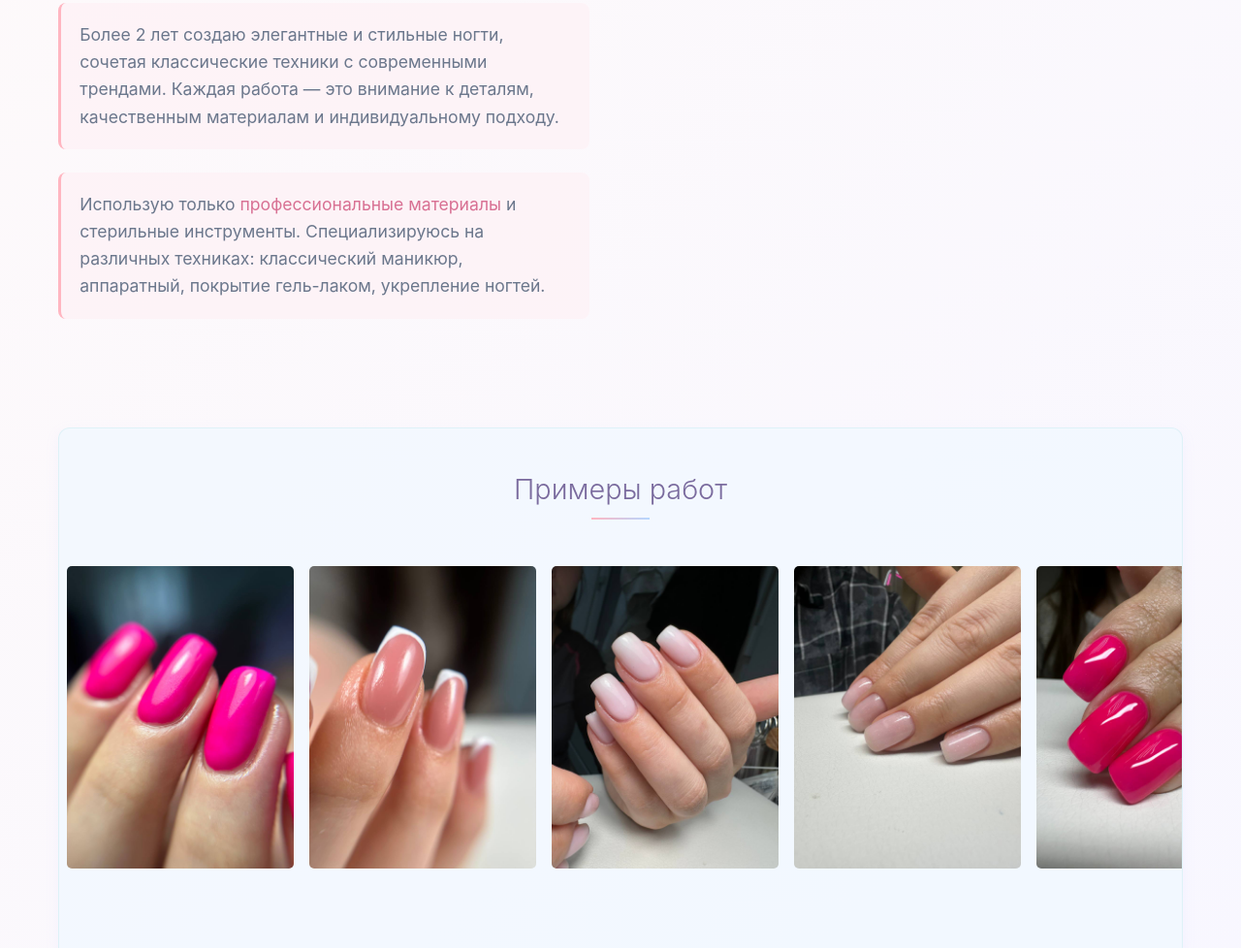
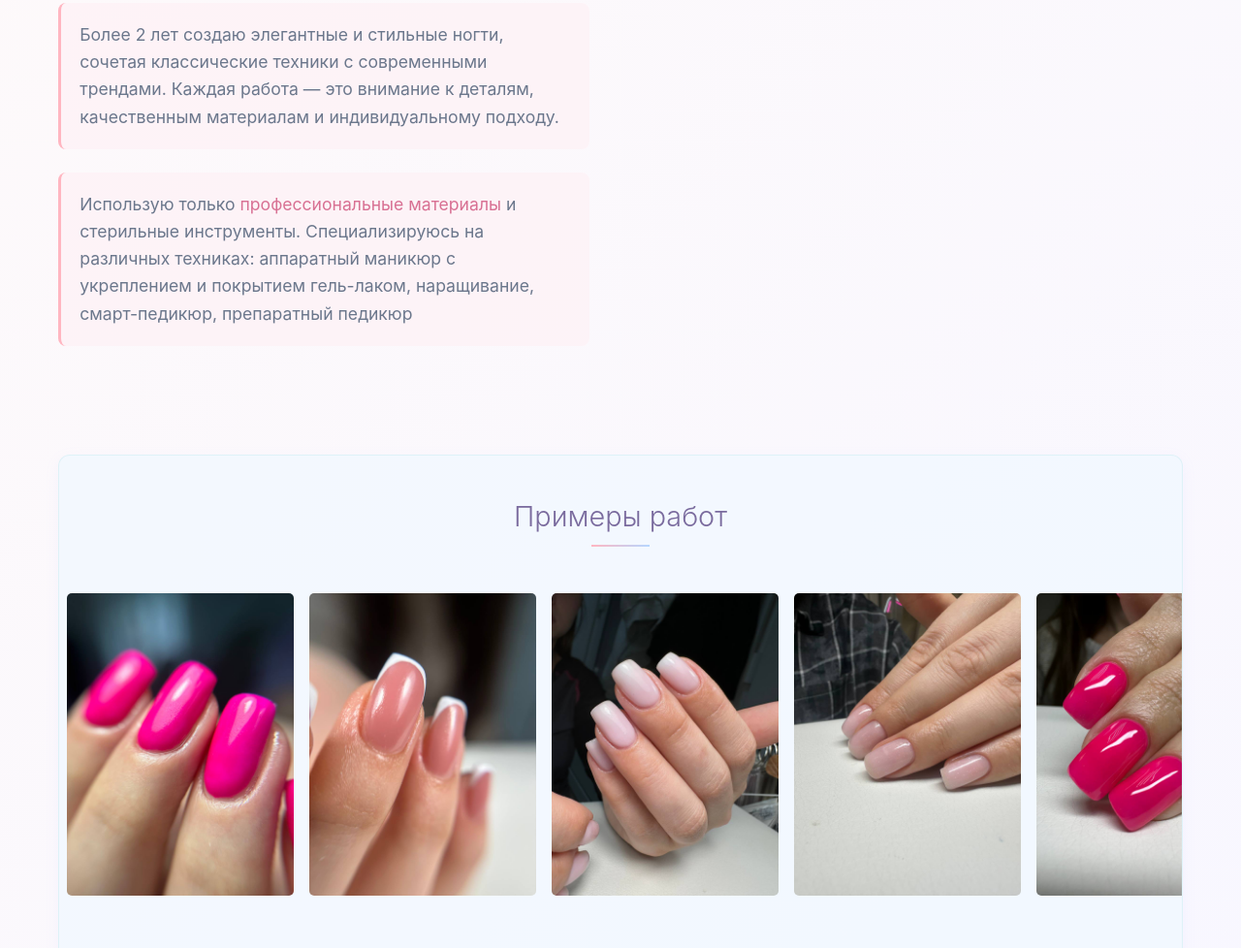
Before and after one commit to bigbebikav1/Nail_Master1, a plain HTML site: page nail-master/index.html in a window 1280 px wide. Shown: the part 857-1835 px from the top of the page at 97% size. Drawn offline with Linux system fonts and the light colour scheme.

Commit message:
Update index.html

```diff
--- a/nail-master/index.html
+++ b/nail-master/index.html
@@ -354,8 +354,7 @@
                     <p class="description">
                         Использую только <span class="highlight">профессиональные материалы</span> и стерильные
                         инструменты.
-                        Специализируюсь на различных техниках: классический маникюр, аппаратный, покрытие гель-лаком,
-                        укрепление ногтей.
+                        Специализируюсь на различных техниках: аппаратный маникюр с укреплением и покрытием гель-лаком, наращивание, смарт-педикюр, препаратный педикюр
                     </p>
                 </div>
             </div>
@@ -497,4 +496,5 @@
     </script> -->
 </body>
 
+
 </html>
```
